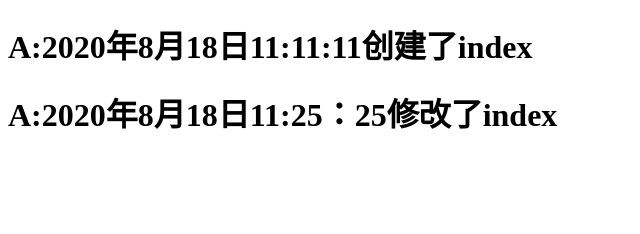
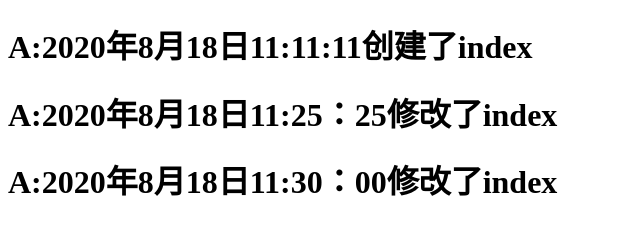
Before and after one commit to mabingquan/code_demo, a plain HTML site: page index.html in a window 1280 px wide. Shown: the whole page, without its empty margins (0-640 px from the left). Drawn offline with Linux system fonts and the light colour scheme.

Commit message:
第三次修改了index.html

```diff
--- a/index.html
+++ b/index.html
@@ -8,5 +8,7 @@
 <body>
     <h1>A:2020年8月18日11:11:11创建了index  </h1>
     <h1>A:2020年8月18日11:25：25修改了index  </h1>
+    <h1>A:2020年8月18日11:30：00修改了index  </h1>
+
 </body>
 </html>
```
